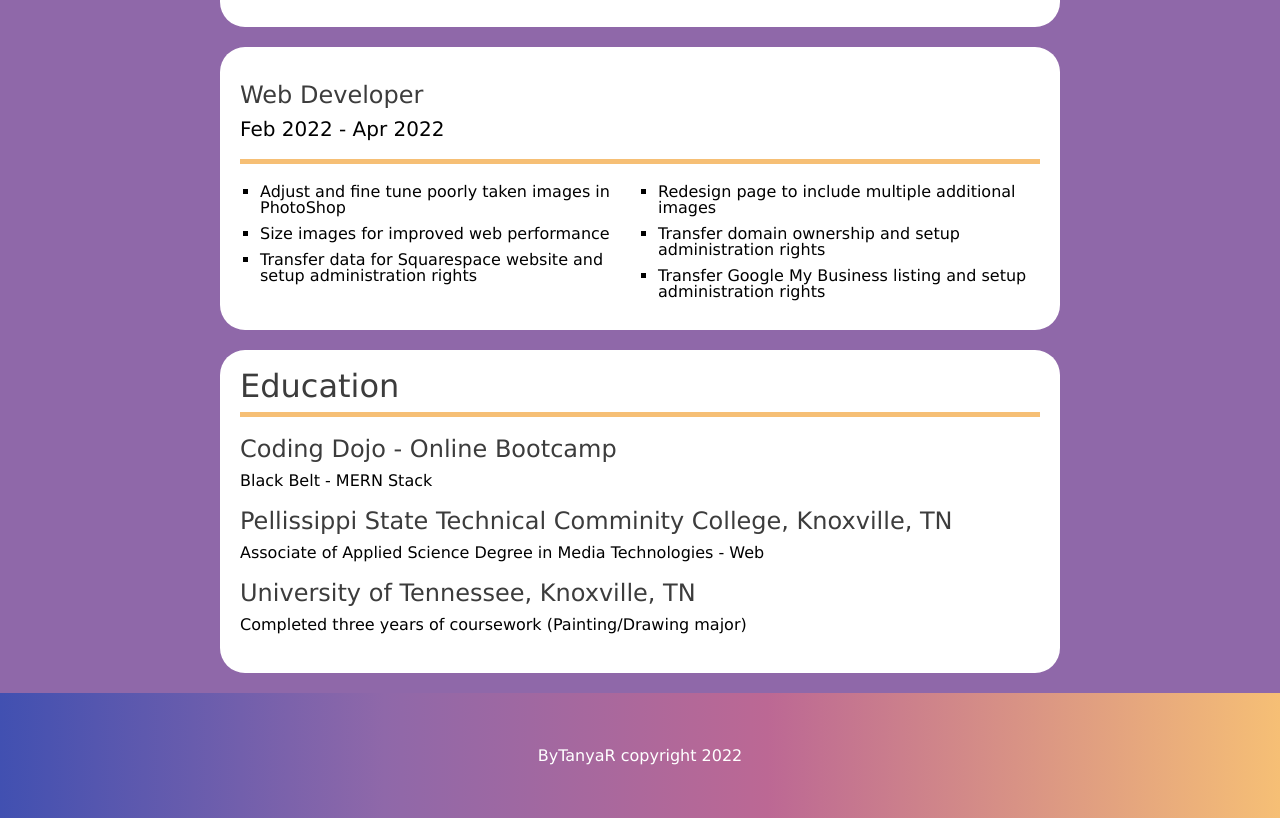
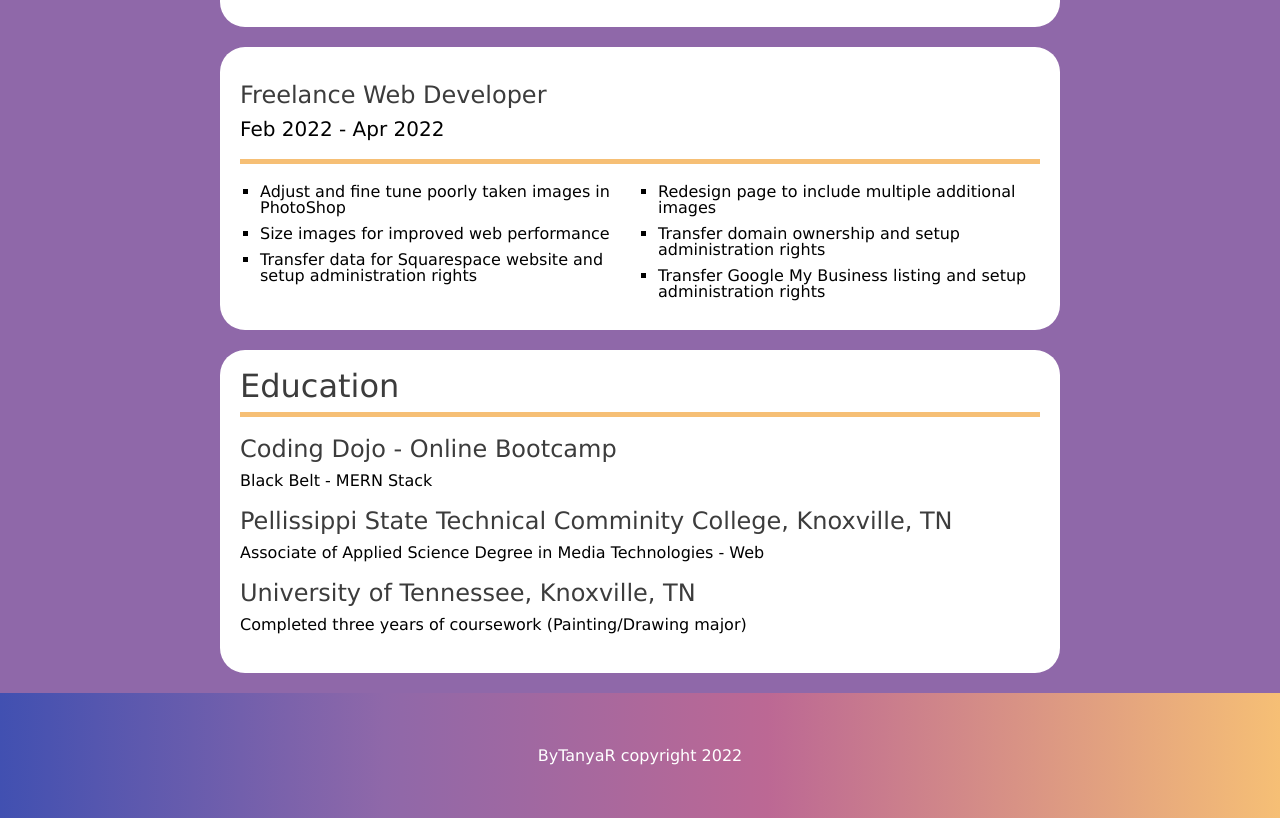
Before and after one commit to bytanyar/React-2022, a React app: page /2022 in a window 1280 px wide. Shown: the part 2058-2876 px from the top of the page. Built offline with nearby package versions, Linux system fonts and the light colour scheme.

Commit message:
retitle for clarity

```diff
--- a/src/inputs/actual-jobs.js
+++ b/src/inputs/actual-jobs.js
@@ -36,7 +36,7 @@ export const JOBS = [
     company: 'Freelance work',
     start: 'Feb 2022',
     end: 'Apr 2022',
-    title: 'Web Developer',
+    title: 'Freelance Web Developer',
     details: [
       'Adjust and fine tune poorly taken images in PhotoShop',
       'Size images for improved web performance',
```
